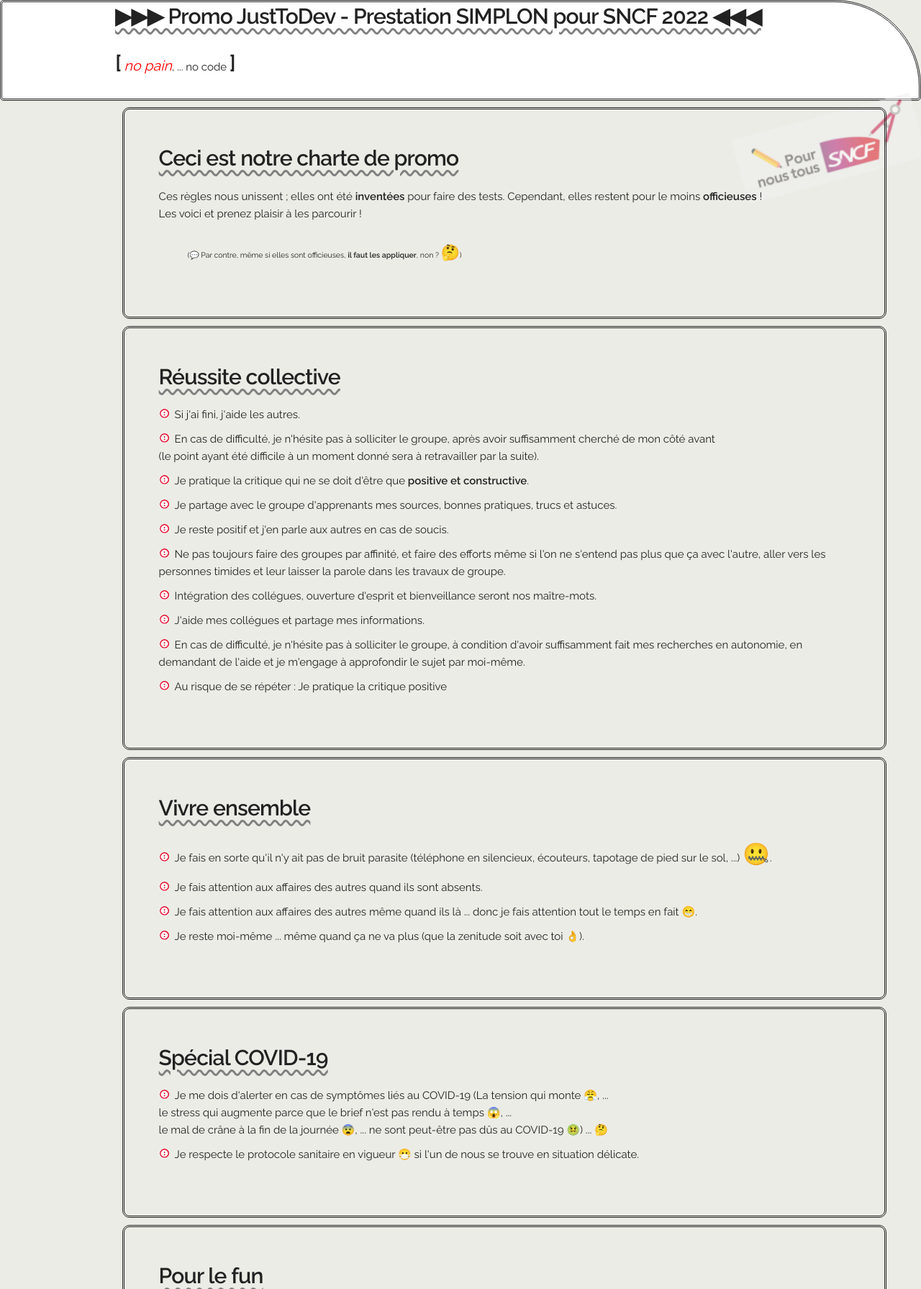
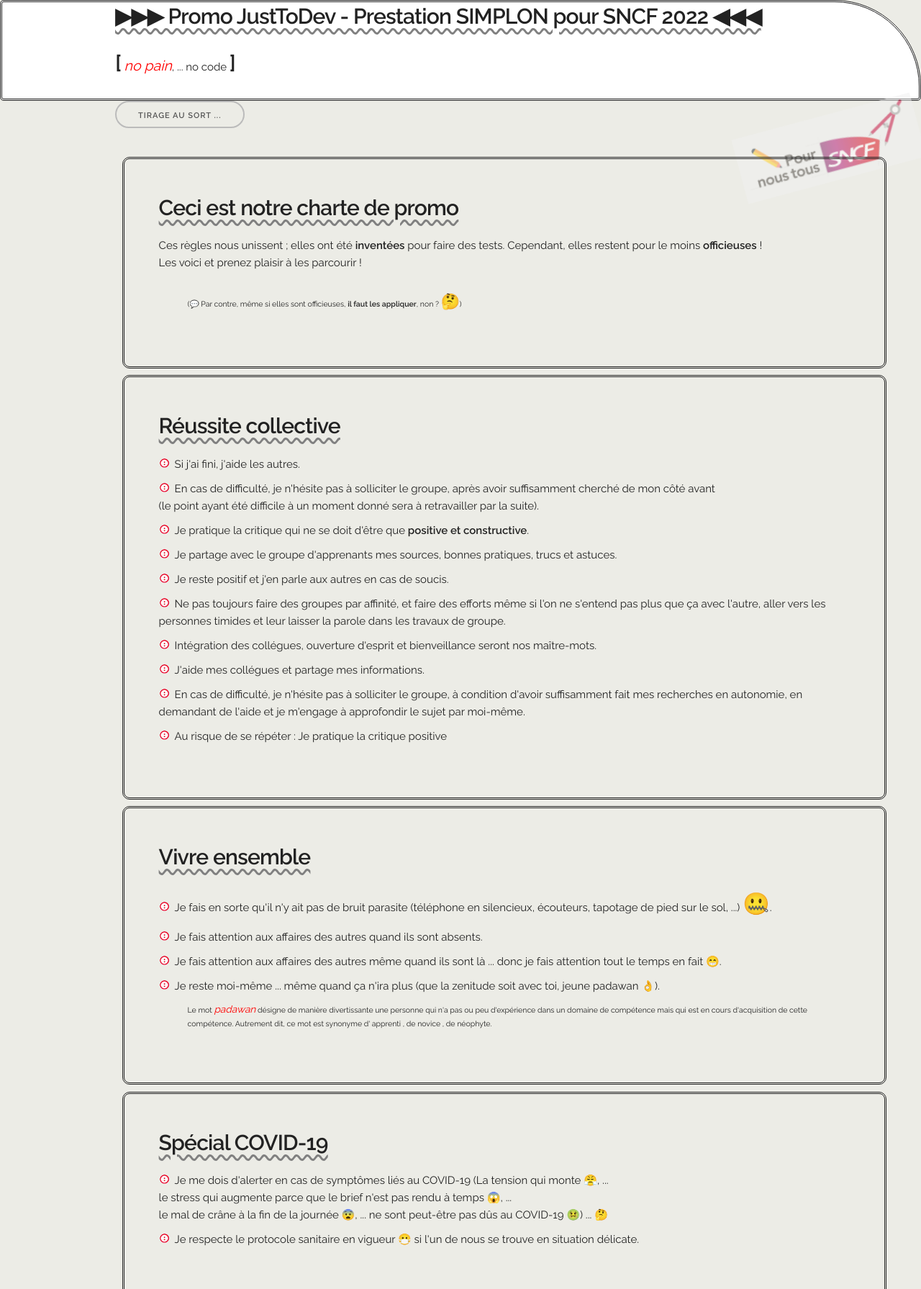
Before and after one commit to Byjm75/Charte-projet, a plain HTML site: page index.html in a window 1280 px wide. Shown: the top 1791 px of the page at 72% size. Drawn offline with Linux system fonts and the light colour scheme.

Commit message:
Etablissement de la page javascriptpage 'debut.js' --- fonction renduTirage() créée.

```diff
--- a/css/skeleton.css
+++ b/css/skeleton.css
@@ -176,8 +176,8 @@
   text-decoration: none;
   white-space: nowrap;
   background-color: transparent;
-  border-radius: 4px;
-  border: 1px solid #bbb;
+  border-radius: 25px;
+  border: 2px solid #bbb;
   cursor: pointer;
   box-sizing: border-box; }
 .button:hover,
--- a/css/style.css
+++ b/css/style.css
@@ -60,6 +60,8 @@
     text-align: center;
 }
 
+
+
 /*@media screen and (min-width: 800px) {                        je ne sais pas encore cacher l'image derrière la div 'charte de la promo' ...
     .img {
       position: relative;
--- a/index.html
+++ b/index.html
@@ -23,6 +23,7 @@
   <link rel="stylesheet" href="./css/skeleton.css">
   <link rel="stylesheet" href="./css/style.css">
   <link rel="icon" href="images/favicon.png" />  <!--icone sur l'onglet de la page-->
+  <script src="./javascript/debut.js"> </script>
 
   <!-- Liaisons du fichier JS si vous faites le bonus
   –––––––––––––––––––––––––––––––––––––––––––––––––– -->
@@ -42,8 +43,9 @@
       ▶▶▶ Promo JustToDev - Prestation SIMPLON pour SNCF 2022 ◀◀◀
       </h4>
 
-      <p><b>[</b> <em>no pain</em>, ... no code <b>]</b></p>   <!-- Les crochets ont du style, cependant, a-t'on le droit de prendre des balises
-                                                               <b></b> ? -->
+      <p><b>[</b> <em>no pain</em>, ... no code <b>]</b></p>  <!-- Les crochets ont du style, cependant, a-t'on le droit de prendre des balises
+                                                              <b></b> ? -->
+                                <!--mise en action du javascript dès l'ouverture de page-->
     </div>
   </header>
 
@@ -53,6 +55,18 @@
   <div class="centrage"><img src="images/logosncf.png" titre="Ceci est notre premier Brief." alt="logo entreprise" /></div>
 
   <main class="container">
+
+  <!--TEST 1 ---
+    <script>alert(tirage)</script>      Affichage de la fonction tirage(), établie pour essai, désactivée                          -->
+  <!--TEST 2 ---
+    <script>alert(renduTirage())</script>   Test: OK --- Reste à créer un bouton pour activer la fonction renduTirage() ...
+  Utilisation des balises <input .../... />
+  --- ATTENTION : les balises <input .../... /> ne sont à mettre que dans les balises <form></form> ---
+  Le bouton est créé (en spécifiant type="button") avec l'action 'onClic' et le nom de la fonction renduTirage()   -->
+    <form>
+      <input type="button" value="Tirage au sort ..." onclick="alert(renduTirage())" />
+    </form>
+
 
     <div class="row">
       <div class="column">
@@ -92,8 +106,11 @@
         <ul>
           <li>Je fais en sorte qu'il n'y ait pas de bruit parasite (téléphone en silencieux, écouteurs, tapotage de pied sur le sol, ...) <span>🤐</span>.</li>
           <li>Je fais attention aux affaires des autres quand ils sont absents.</li>
-          <li>Je fais attention aux affaires des autres même quand ils là ... donc je fais attention tout le temps en fait 😁.</li>
-          <li>Je reste moi-même ... même quand ça ne va plus (que la zenitude soit avec toi 👌).</li>
+          <li>Je fais attention aux affaires des autres même quand ils sont là ... donc je fais attention tout le temps en fait 😁.</li>
+          <li>Je reste moi-même ... même quand ça n'ira plus (que la zenitude soit avec toi, jeune padawan 👌).<br>
+          <blockquote>Le mot <em>padawan</em> désigne de manière divertissante une personne qui n'a pas ou peu d'expérience dans un domaine de
+             compétence mais qui est en cours d'acquisition de cette compétence. Autrement dit, ce mot est synonyme d' apprenti , de novice ,
+              de néophyte.</blockquote></li>
         </ul>
       </div>
     </div>
--- a/javascript/debut.js
+++ b/javascript/debut.js
@@ -1 +1,26 @@
-/*le code dans le dossier debut.js était un essai infructueux pour l'exercice - effacement de cet essai */
+/*le code dans le dossier debut.js était un essai infructueux pour l'exercice - effacement de cet essai au 10/09/2022 */
+
+/*Reprise de la page javascript debut.js au 11/09/2022*/
+
+var personnel = ['Ronald "rigolo"', 'Soheli "souriante"', 'Nicolas "naturel"', 'Mouss "matinale"', 'Johann "joueur"', 'Philippe "petit"',
+'Paul "Patient"', 'Etienne "entrainant"', 'Safae "sincère"', 'Eric "éclaté le matin"', 'Mathieu "marrant"', 'Mickaël "modéré"', 'Ludovic "loyal"',
+'Téo "tenace"', 'Floriane "fidèle"', 'Jocelin "jovial"', 'Florian "fatigué"', 'Etienne "étourdi"'];       /*La première idée est de centraliser les prénoms dans un tableau*/
+var rand = Math.floor(Math.random()*personnel.length);
+var tirage = personnel[rand];
+console.log(tirage)
+/*La deuxième idée est d'utiliser une fonction native javascript pour générer le rendu aléatoire.
+Math.random() est une fonction générant une valeur aléatoire, ayant un rendu avec valeur à virgule flottante : ceci est problèmatique !
+D'après ce que j'ai pu lire sur internet, pour définir la plage de cette valeur aléatoire,
+nous devons la multiplier par la longueur du tableau que nous avons en utilisant le type de donnée 'length'.
+Le type de données CSS 'length' correspond à une mesure de distance.
+La troisième idée est d'utiliser une autre fonction native de javascript Math.floor(). Ceci covertit un nombre à virgule flottante en un entier.
+Ensuite, on affiche le résultat.*/
+
+
+/*Mise en place d'une fonction avec function().*/
+
+function renduTirage(array){                                    /*La fonction à rappeler dans le fichier HTML sera donc 'renduTirage()' */
+    var rand = Math.floor(Math.random()*personnel.length);
+    var tirage = personnel[rand];
+    return tirage;
+}
```
